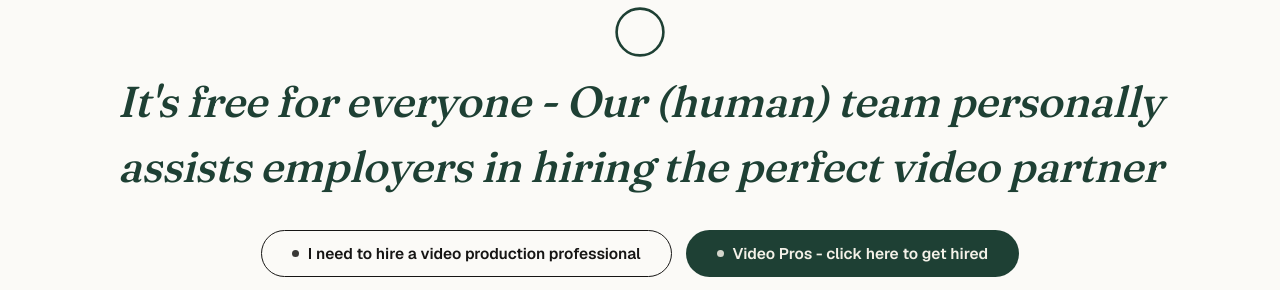
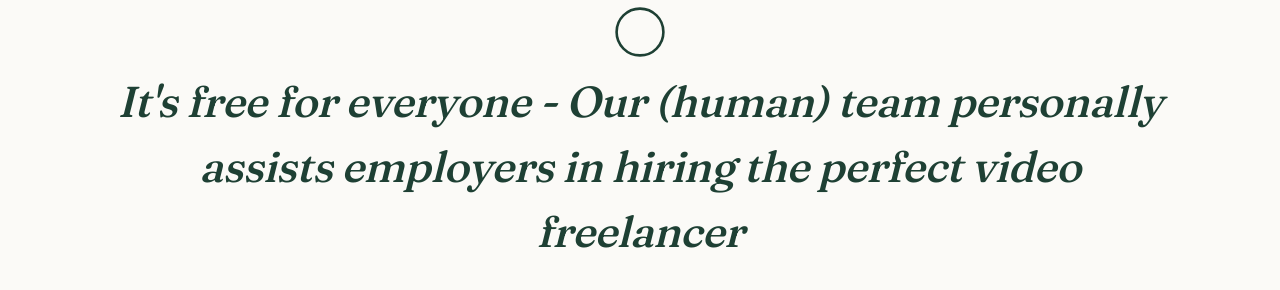
Before and after one commit to jasonbrewer/pegasus, a Next.js app: page / in a window 1280 px wide. Shown: the part 510-800 px from the top of the page. Built offline with nearby package versions, Linux system fonts and the light colour scheme; no server answers.

Commit message:
Update page.tsx

```diff
--- a/src/app/page.tsx
+++ b/src/app/page.tsx
@@ -60,7 +60,7 @@ export default function Home() {
             Where businesses find independent video production professionals.
           </h1>
           <Ring className={styles.irisHero} />
-          <p className={styles.payoff}>It's free for everyone - Our (human) team personally assists employers in hiring the perfect video partner</p>
+          <p className={styles.payoff}>It's free for everyone - Our (human) team personally assists employers in hiring the perfect video freelancer</p>
 
           <div className={styles.ctaRow}>
             <Link href="/sign-up?role=employer" className={`${styles.btn} ${styles.btnGhost}`}>
```
